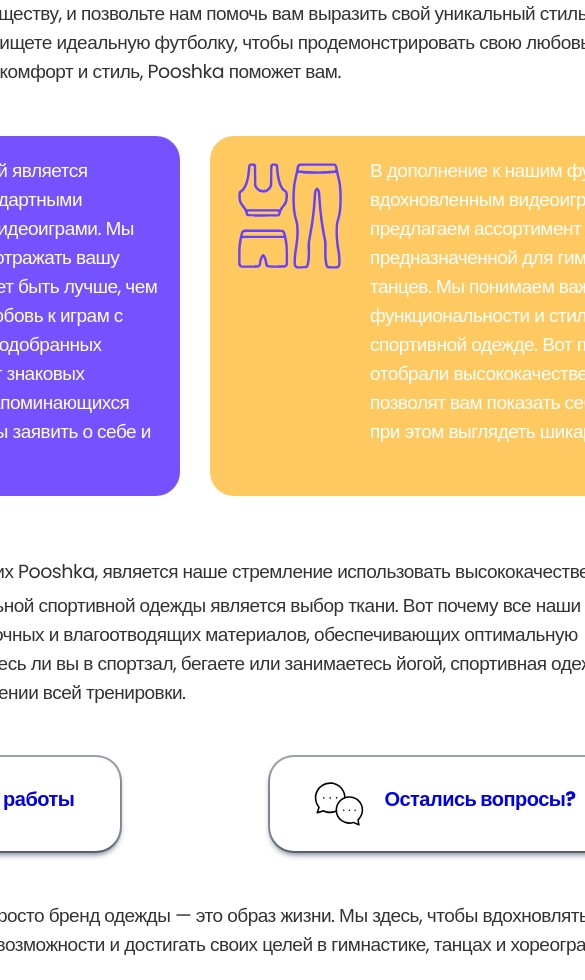
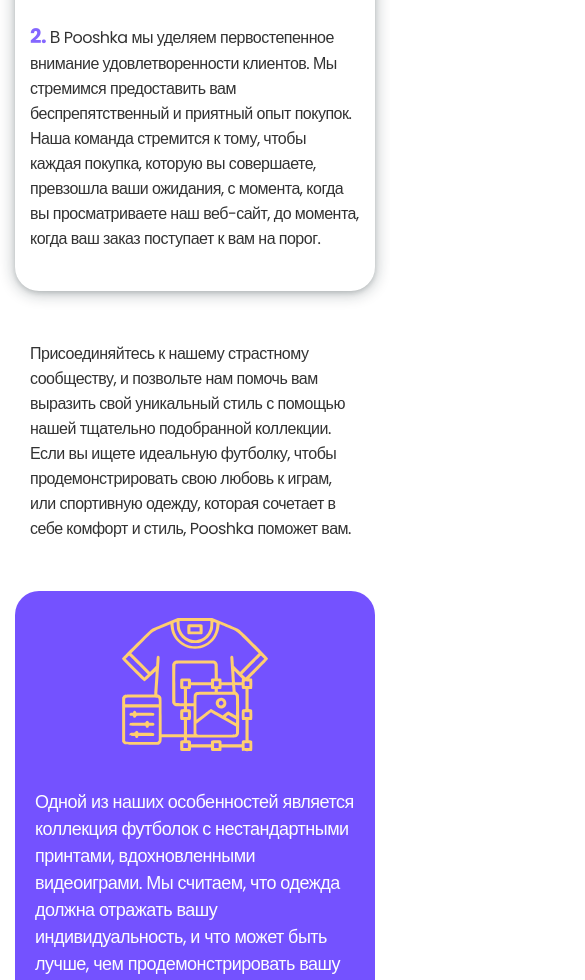
Before and after one commit to mattakvshi/Landing-pooshka, a React (Create React App) app: page /Landing-pooshka/about in a window 390 px wide. Shown: the part 1020-2000 px from the top of the page, 585 px wide, since content can reach past the window. Built offline with nearby package versions, Linux system fonts and the light colour scheme.

Commit message:
FINALLY THE WHOLE MOBILE ADAPTATION IS READY

```diff
--- a/src/components/footer/Footer.jsx
+++ b/src/components/footer/Footer.jsx
@@ -20,13 +20,12 @@
 			<div className='container-footer'>
 				<div className='footer-wrapper'>
 					<div className='footer-col'>
+						<div className='footer-col__first'>
 							<NavLink to='/Landing-pooshka/'>
 								<img
 									className='logo-footer'
 									src={footerLogo}
 									alt='footer-logo'
-								width='180px'
-								height='40px'
 								/>
 							</NavLink>
 							<a href='mailto:alex12332@list.ru' className='footer-link-text'>
@@ -64,6 +63,7 @@
 									<p>Наш телеграм</p>
 								</div>
 							</a>
+						</div>
 					</div>
 					<div className='footer-col'>
 						<h3 className='title-3-footer'>Ссылки</h3>
--- a/src/components/footer/footer.css
+++ b/src/components/footer/footer.css
@@ -45,7 +45,7 @@
 }
 
 .title-3-footer::before {
-  content: "";
+	content: '';
 
 	position: absolute;
 	left: 0;
@@ -57,12 +57,26 @@
 	background-color: #ffc961;
 }
 
+.logo-footer {
+	width: 180px;
+	height: 40px;
+}
+
 .footer-col {
 	padding: 10px 20px;
 	display: flex;
 	flex-direction: column;
 	row-gap: 10px;
 	align-items: flex-start;
+}
+
+.footer-col__first {
+	display: flex;
+	flex-direction: column;
+	row-gap: 10px;
+	align-items: flex-start;
+
+	min-width: 250px;
 }
 
 .footer-col-btn {
@@ -96,7 +110,7 @@
 }
 
 .footer-dev::before {
-  content: "";
+	content: '';
 
 	position: absolute;
 	left: 20%;
@@ -142,7 +156,7 @@
 	left: 0;
 	width: 100%;
 	height: 100px;
-  background: url("./../../img/footer/wave.png");
+	background: url('./../../img/footer/wave.png');
 	background-size: 1000px 100px;
 }
 
@@ -195,8 +209,8 @@
 @media (max-width: 1020px) {
 	.footer-col {
 		width: 240px;
-    align-items: center;
 	}
+
 	.footer-wrapper {
 		justify-content: space-between;
 		align-items: center;
@@ -205,21 +219,49 @@
 }
 
 @media (max-width: 812px) {
+	.footer {
+		padding: 20px 15px;
+	}
+
+	.container-footer {
+		width: 100%;
+	}
+
 	.footer-col {
+		justify-content: center;
+		align-items: center;
+
+		margin: 20px 0;
+	}
+
+	.footer-col__first {
 		justify-content: flex-start;
 		align-items: center;
 	}
+
 	.footer-wrapper {
+		justify-content: center;
+	}
+}
+
+@media (max-width: 600px) {
+	.logo-footer {
+		width: 270px;
+		height: 60px;
+	}
+
+	.footer-col {
+		width: 100%;
+	}
+
+	.footer-wrapper {
+		font-size: 20px;
 		flex-direction: column;
 		flex-wrap: wrap;
 	}
-}
 
-@media (max-width: 530px) {
-  .container-footer {
-    width: 100%;
-  }
-  .footer-col {
-    width: 100%;
+	.title-3-footer {
+		font-size: 28px;
+		margin-bottom: 15px;
 	}
 }
--- a/src/style/main.css
+++ b/src/style/main.css
@@ -607,15 +607,81 @@
 	.products {
 		width: 1010px;
 	}
+
+	.product-wrapper__column__row {
+		width: 600px;
+	}
+
+	.product-img {
+		max-width: 400px;
+		max-height: 533px;
+	}
+
+	.about-worlds-row {
+		column-gap: 40px;
+	}
+
+	.about-words-column {
+		width: 500px;
+	}
+
+	.column-left {
+		height: 450px;
+	}
+
+	.column-right {
+		height: 450px;
+	}
+
+	.worlds-ico {
+		max-width: 80pt;
+		max-height: 80pt;
+	}
+
+	.contact-list__item {
+		width: 400px;
+		height: 400px;
+	}
 }
 
 @media (max-width: 1040px) {
 	.products {
 		width: 890px;
 	}
+
+	.product-wrapper__column__row {
+		width: 550px;
+	}
+
+	.product-img {
+		max-width: 350px;
+		max-height: 467px;
+	}
+
+	.about-worlds-row {
+		flex-wrap: wrap;
+		row-gap: 40px;
+	}
+
+	.about-words-column {
+		width: 100%;
+	}
+
+	.column-left {
+		height: 220px;
+	}
+
+	.column-right {
+		height: 220px;
+	}
+
+	.worlds-ico {
+		max-width: 110pt;
+		max-height: 110pt;
+	}
 }
 
-@media (max-width: 920px) {
+@media (max-width: 940px) {
 	.title-2 {
 		font-size: 40px;
 	}
@@ -643,6 +709,23 @@
 		max-width: 300px;
 		max-height: 400px;
 	}
+
+	.column-left {
+		height: 260px;
+	}
+
+	.column-right {
+		height: 260px;
+	}
+
+	.about-transfers__list {
+		column-gap: 100px;
+	}
+
+	.contact-list__item {
+		width: 270px;
+		height: 270px;
+	}
 }
 
 @media (max-width: 840px) {
@@ -658,6 +741,18 @@
 	.product-img {
 		max-width: 225px;
 		max-height: 300px;
+	}
+
+	.column-left {
+		height: 300px;
+	}
+
+	.column-right {
+		height: 300px;
+	}
+
+	.about-transfers__list {
+		column-gap: 30px;
 	}
 }
 
@@ -680,6 +775,21 @@
 	.product-img {
 		max-width: 450px;
 		max-height: 600px;
+	}
+
+	.about-transfers__list {
+		flex-wrap: wrap;
+		row-gap: 40px;
+
+		margin: 60px 0;
+	}
+
+	.column-left {
+		height: 350px;
+	}
+
+	.column-right {
+		height: 350px;
 	}
 }
 
@@ -724,6 +834,41 @@
 		column-gap: 30px;
 		row-gap: 30px;
 	}
+
+	.about-text p {
+		font-size: 18px;
+	}
+
+	.worlds-ico {
+		width: 90pt;
+		height: 90pt;
+	}
+
+	.column-left {
+		height: 400px;
+	}
+
+	.column-right {
+		height: 400px;
+	}
+
+	.about-words-column-text {
+		font-size: 18px;
+	}
+
+	.title-3-about-target {
+		font-size: 26px;
+	}
+
+	.contact-list {
+		padding: 0 20px;
+
+		margin-bottom: 40px;
+	}
+
+	.contact-list__item {
+		width: 100%;
+	}
 }
 
 @media (max-width: 530px) {
@@ -757,6 +902,31 @@
 		column-gap: 10px;
 		row-gap: 10px;
 	}
+
+	.about-text p {
+		font-size: 17px;
+	}
+
+	.worlds-ico {
+		width: 70pt;
+		height: 70pt;
+	}
+
+	.column-left {
+		height: 470px;
+	}
+
+	.column-right {
+		height: 410px;
+	}
+
+	.about-words-column-text {
+		font-size: 17px;
+	}
+
+	.title-3-about-target {
+		font-size: 24px;
+	}
 }
 
 @media (max-width: 430px) {
@@ -785,6 +955,52 @@
 	.title-2-product {
 		font-size: 26px;
 	}
+
+	.about-text p {
+		padding: 20px 15px;
+		font-size: 16px;
+	}
+
+	.worlds-ico {
+		width: 200pt;
+		height: 200pt;
+	}
+
+	.column-left {
+		display: flex;
+		flex-direction: column;
+		align-items: center;
+
+		row-gap: 30px;
+
+		height: 590px;
+	}
+
+	.column-right {
+		display: flex;
+		flex-direction: column;
+		align-items: center;
+
+		row-gap: 30px;
+
+		height: 560px;
+	}
+
+	.about-words-column-text {
+		font-size: 18px;
+	}
+
+	.title-3-about-target {
+		font-size: 22px;
+	}
+
+	.about-target__title {
+		padding: 0 15px;
+	}
+
+	.about-target__text em {
+		font-size: 20px;
+	}
 }
 
 @media (max-width: 370px) {
@@ -792,4 +1008,12 @@
 		width: 330px;
 		padding: 10px 0px;
 	}
+
+	.column-left {
+		height: 590px;
+	}
+
+	.column-right {
+		height: 560px;
+	}
 }
```
Lines whose indentation alone changed are shown as unchanged.
